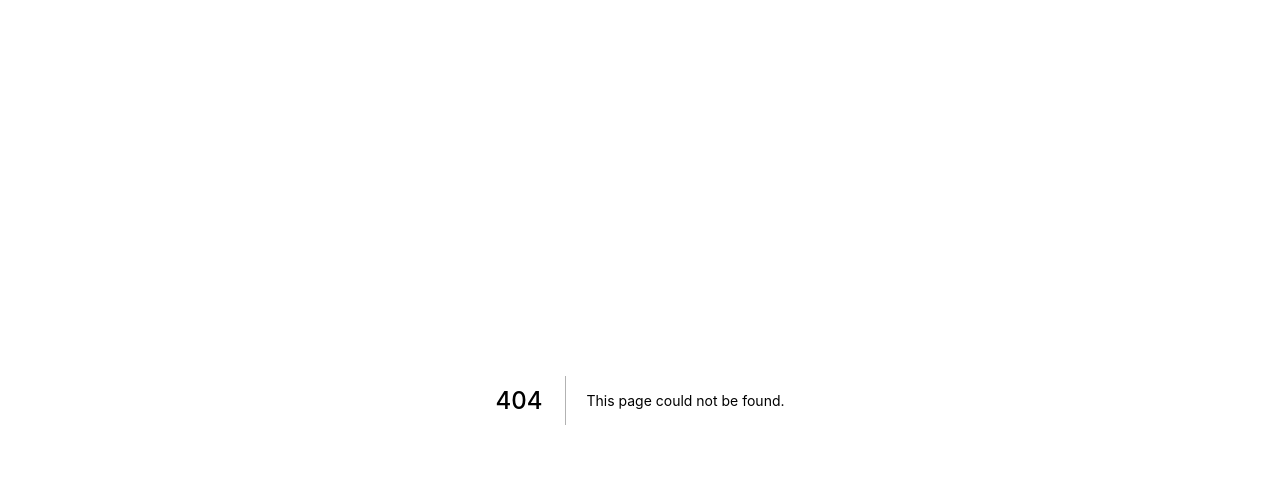
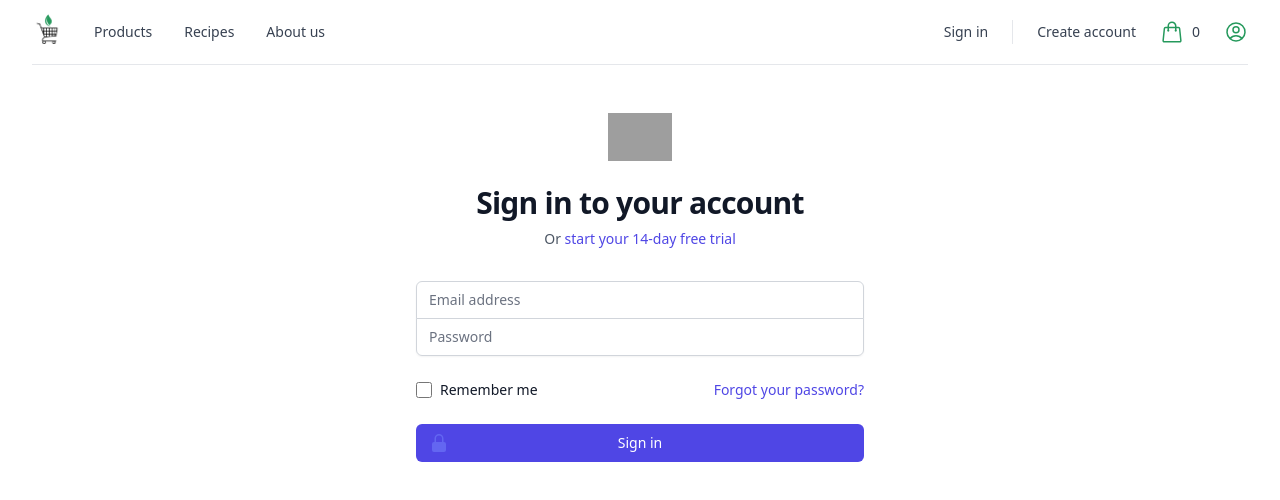
Before and after one commit to Jonas-Grill/sustail, a Next.js app in the folder frontend/: page /login in a window 1280 px wide. Before the commit this address had no page. Shown: the top 500 px of the page. Built offline with nearby package versions, Linux system fonts and the light colour scheme; grey boxes are pictures that could not be loaded.

Commit message:
create login-page

```diff
--- /dev/null
+++ b/frontend/pages/login.tsx
@@ -0,0 +1,102 @@
+import React from "react";
+import Link from "next/link";
+import Head from "next/head";
+import Nav from "../components/Navbar"
+import Pro from "../components/ProducerProfile"
+import User from "../components/UserProfile"
+
+import { LockClosedIcon } from '@heroicons/react/20/solid'
+import Navbar from "../components/Navbar";
+
+export default function login() {
+  return (
+    <>
+      <Navbar></Navbar>
+      <div className="flex min-h-full items-center justify-center py-12 px-4 sm:px-6 lg:px-8">
+        <div className="w-full max-w-md space-y-8">
+          <div>
+            <img
+              className="mx-auto h-12 w-auto"
+              src="https://tailwindui.com/img/logos/mark.svg?color=indigo&shade=600"
+              alt="Your Company"
+            />
+            <h2 className="mt-6 text-center text-3xl font-bold tracking-tight text-gray-900">
+              Sign in to your account
+            </h2>
+            <p className="mt-2 text-center text-sm text-gray-600">
+              Or{' '}
+              <a href="#" className="font-medium text-indigo-600 hover:text-indigo-500">
+                start your 14-day free trial
+              </a>
+            </p>
+          </div>
+          <form className="mt-8 space-y-6" action="#" method="POST">
+            <input type="hidden" name="remember" defaultValue="true" />
+            <div className="-space-y-px rounded-md shadow-sm">
+              <div>
+                <label htmlFor="email-address" className="sr-only">
+                  Email address
+                </label>
+                <input
+                  id="email-address"
+                  name="email"
+                  type="email"
+                  autoComplete="email"
+                  required
+                  className="relative block w-full appearance-none rounded-none rounded-t-md border border-gray-300 px-3 py-2 text-gray-900 placeholder-gray-500 focus:z-10 focus:border-indigo-500 focus:outline-none focus:ring-indigo-500 sm:text-sm"
+                  placeholder="Email address"
+                />
+              </div>
+              <div>
+                <label htmlFor="password" className="sr-only">
+                  Password
+                </label>
+                <input
+                  id="password"
+                  name="password"
+                  type="password"
+                  autoComplete="current-password"
+                  required
+                  className="relative block w-full appearance-none rounded-none rounded-b-md border border-gray-300 px-3 py-2 text-gray-900 placeholder-gray-500 focus:z-10 focus:border-indigo-500 focus:outline-none focus:ring-indigo-500 sm:text-sm"
+                  placeholder="Password"
+                />
+              </div>
+            </div>
+
+            <div className="flex items-center justify-between">
+              <div className="flex items-center">
+                <input
+                  id="remember-me"
+                  name="remember-me"
+                  type="checkbox"
+                  className="h-4 w-4 rounded border-gray-300 text-indigo-600 focus:ring-indigo-500"
+                />
+                <label htmlFor="remember-me" className="ml-2 block text-sm text-gray-900">
+                  Remember me
+                </label>
+              </div>
+
+              <div className="text-sm">
+                <a href="#" className="font-medium text-indigo-600 hover:text-indigo-500">
+                  Forgot your password?
+                </a>
+              </div>
+            </div>
+
+            <div>
+              <button
+                type="submit"
+                className="group relative flex w-full justify-center rounded-md border border-transparent bg-indigo-600 py-2 px-4 text-sm font-medium text-white hover:bg-indigo-700 focus:outline-none focus:ring-2 focus:ring-indigo-500 focus:ring-offset-2"
+              >
+                <span className="absolute inset-y-0 left-0 flex items-center pl-3">
+                  <LockClosedIcon className="h-5 w-5 text-indigo-500 group-hover:text-indigo-400" aria-hidden="true" />
+                </span>
+                Sign in
+              </button>
+            </div>
+          </form>
+        </div>
+      </div>
+    </>
+  )
+}
```
